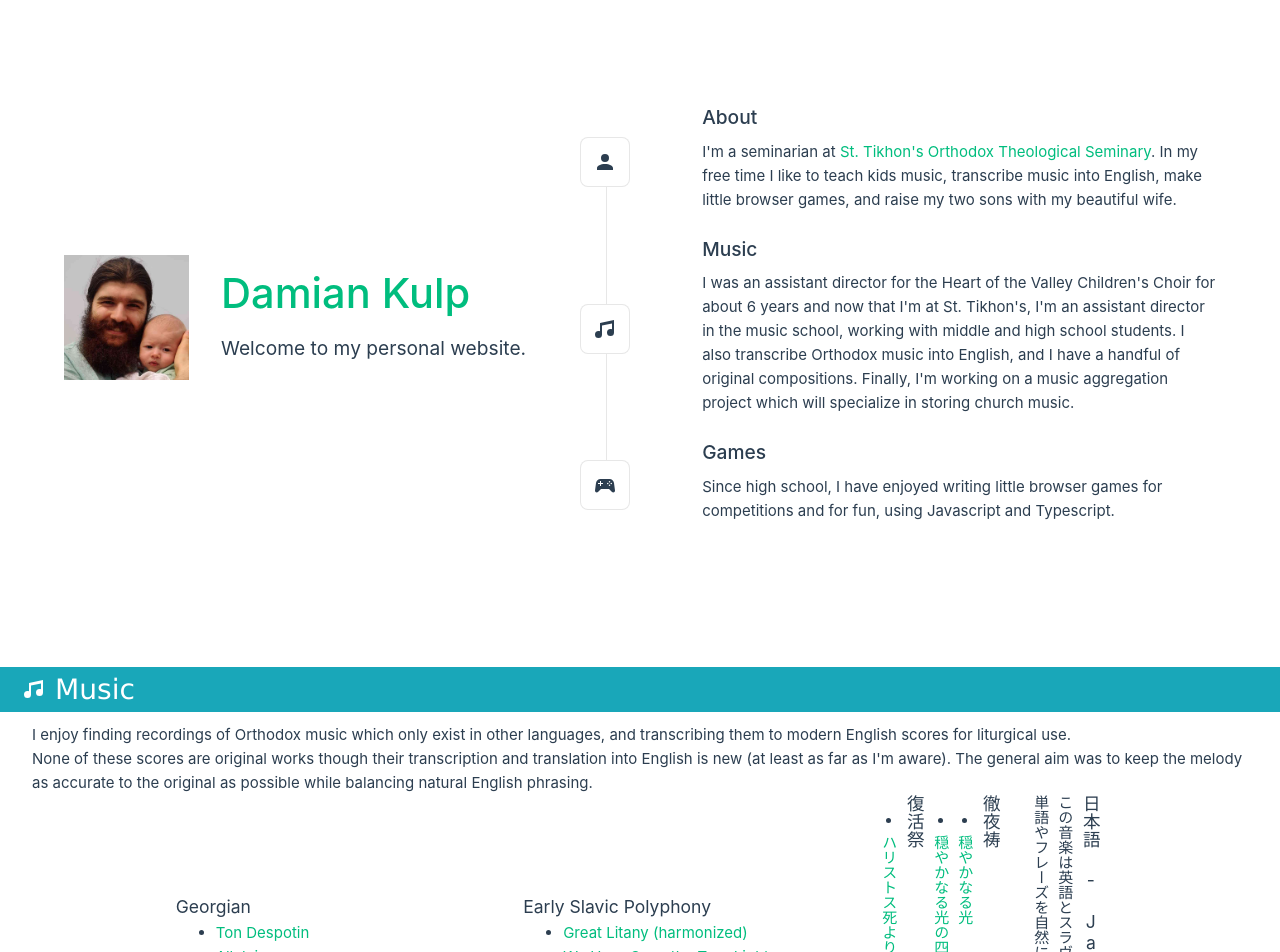
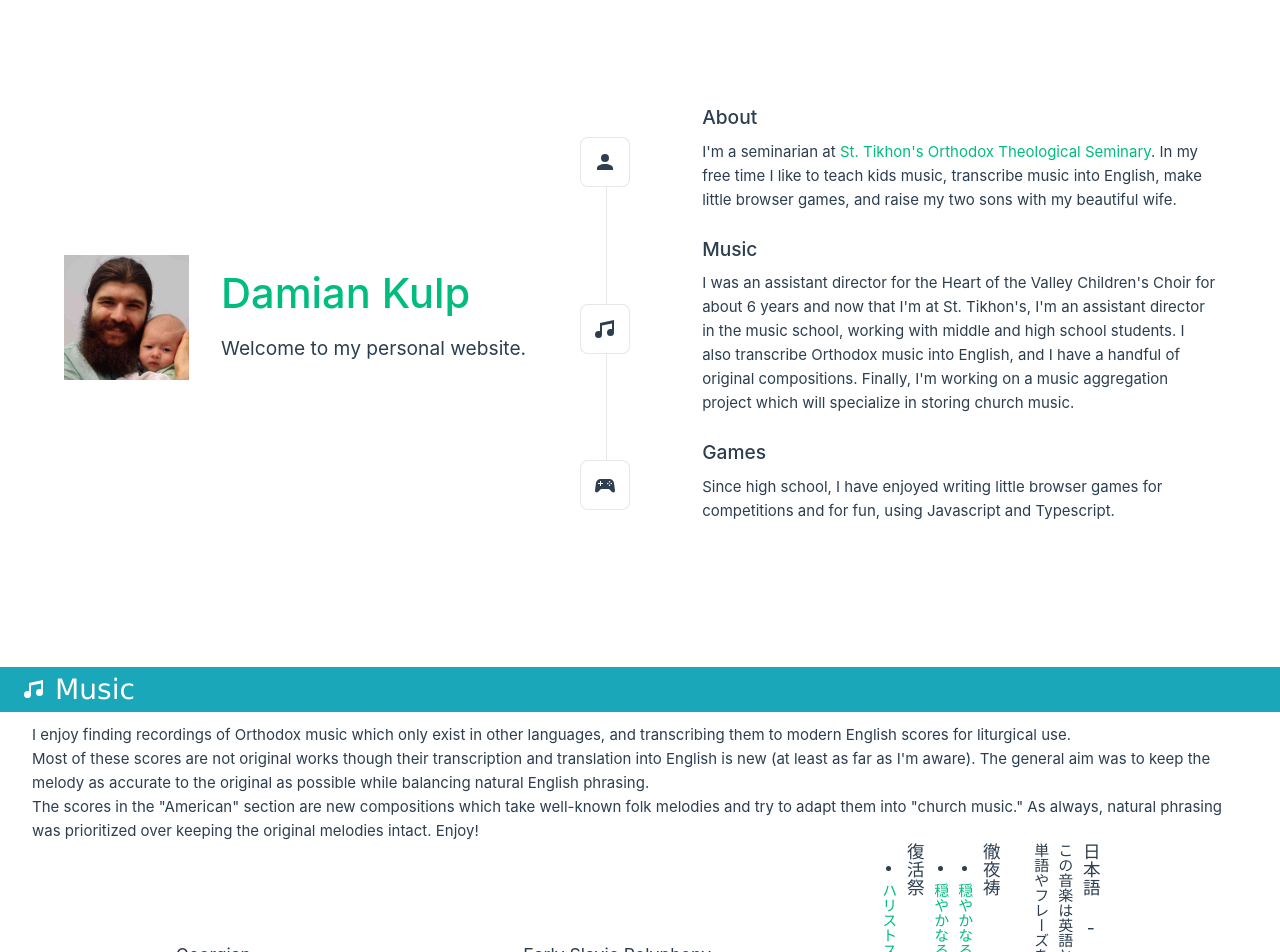
Before and after one commit to dlkulp/dlkulp.github.io, a Vue app: page / in a window 1280 px wide. Shown: the top 952 px of the page. Built offline with nearby package versions, Linux system fonts and the light colour scheme.

Commit message:
add p explaining american compositions

```diff
--- a/src/App.vue
+++ b/src/App.vue
@@ -16,7 +16,8 @@ import ChurchIcon from "./components/icons/IconChurch.vue";
 		<div class="content">
 			<div>
 				<p>I enjoy finding recordings of Orthodox music which only exist in other languages, and transcribing them to modern English scores for liturgical use.</p>
-				<p>None of these scores are original works though their transcription and translation into English is new (at least as far as I'm aware). The general aim was to keep the melody as accurate to the original as possible while balancing natural English phrasing.</p>
+				<p>Most of these scores are not original works though their transcription and translation into English is new (at least as far as I'm aware). The general aim was to keep the melody as accurate to the original as possible while balancing natural English phrasing.</p>
+				<p>The scores in the "American" section are new compositions which take well-known folk melodies and try to adapt them into "church music." As always, natural phrasing was prioritized over keeping the original melodies intact. Enjoy!</p>
 			</div>
 			<div class="grid">
 				<div class="grid">
```
